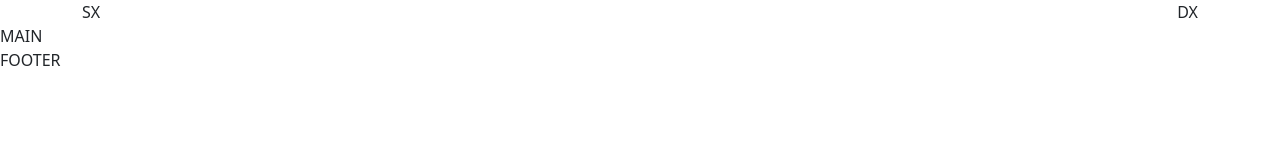
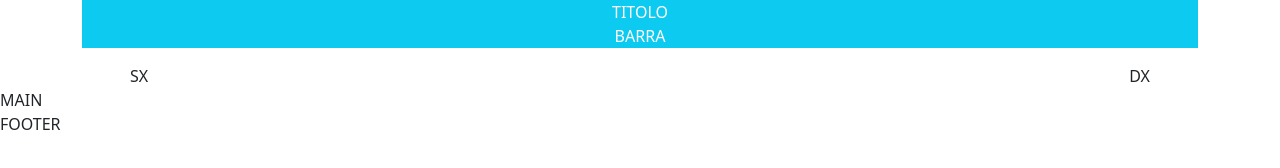
Before and after one commit to lpitto86/html-css-bootstrap-freelancer, a plain HTML site: page index.html in a window 1280 px wide. Drawn offline with nearby package versions, Linux system fonts and the light colour scheme.

Commit message:
Struttura

```diff
--- a/index.html
+++ b/index.html
@@ -11,6 +11,12 @@
 <body>
       <header>
             <div class="container-md">
+                        <div class="text-center bg-info text-white mb-3">
+                              TITOLO
+                              <br>
+                              BARRA
+                        </div>
+                        <div class="px-5">
                   <div class="row">
                         <div class="col">
                               SX
```
